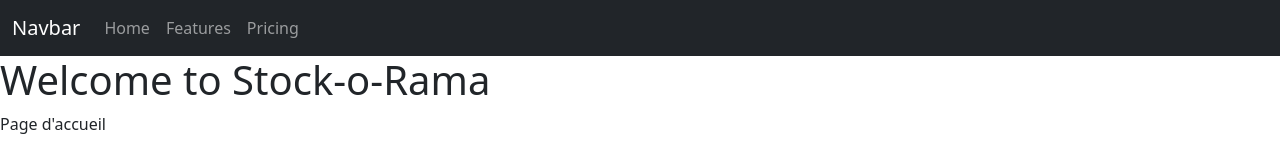
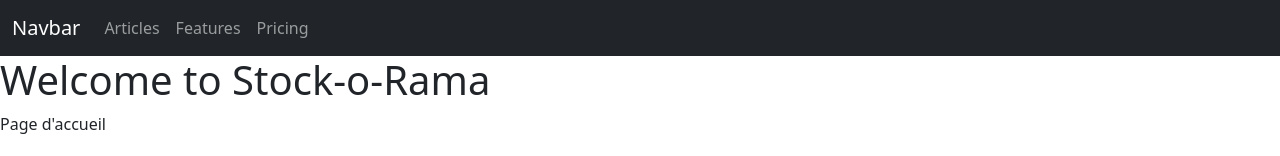
Before and after one commit to Jobadluck/Stock-o-Rama, a SvelteKit app: page / in a window 1280 px wide. Shown: the top 156 px of the page. Built offline with nearby package versions, Linux system fonts and the light colour scheme.

Commit message:
feat: add postgres, kysely and make first test collect on db
Signed-off-by: Pons Jean-Baptiste <jean-baptiste.pons@dedalus.com>

```diff
--- a/package.json
+++ b/package.json
@@ -36,7 +36,9 @@
 	},
 	"type": "module",
 	"dependencies": {
+		"@vercel/postgres": "^0.7.2",
+		"@vercel/postgres-kysely": "^0.7.2",
 		"headlessui": "^0.0.0",
-		"sqlite3": "^5.1.7"
+		"kysely": "^0.27.2"
 	}
 }
--- a/src/lib/index.js
+++ /dev/null
@@ -1 +0,0 @@
-// place files you want to import through the `$lib` alias in this folder.
--- /dev/null
+++ b/src/lib/server/db/types.ts
@@ -0,0 +1,4 @@
+export type test = {
+  id: number
+  name: string
+}
--- a/src/routes/+layout.svelte
+++ b/src/routes/+layout.svelte
@@ -20,9 +20,9 @@
 			<div class="navbar-nav">
 				<a
 					class="nav-link"
-					class:active={$page.url.pathname === '/view1'}
+					class:active={$page.url.pathname === '/article'}
 					aria-current="page"
-					href="/view1">Home</a
+					href="/article">Articles</a
 				>
 				<a class="nav-link" class:active={$page.url.pathname === '/view2'} href="/view2">Features</a
 				>
--- a/src/routes/+page.svelte
+++ b/src/routes/+page.svelte
@@ -1,6 +1,6 @@
 <script lang="ts">
-	export let data
-	const { callNbr } = { callNbr: data.callNbr }
+	export let data;
+	const { callNbr } = { callNbr: data.callNbr };
 </script>
 
 <h1>Welcome to Stock-o-Rama</h1>
--- a/src/routes/view1/+page.svelte
+++ /dev/null
@@ -1 +0,0 @@
-<h1>Welcome to view 1</h1>
```
Also changed, not shown: src/lib/server/db/index.ts (added, +14 -0 lines), src/lib/server/db/schema.ts (added, +30 -0 lines), src/routes/article/+page.server.ts (added, +9 -0 lines), src/routes/article/+page.svelte (added, +8 -0 lines), 2 other files (tests, documents, lock files or other folders).
